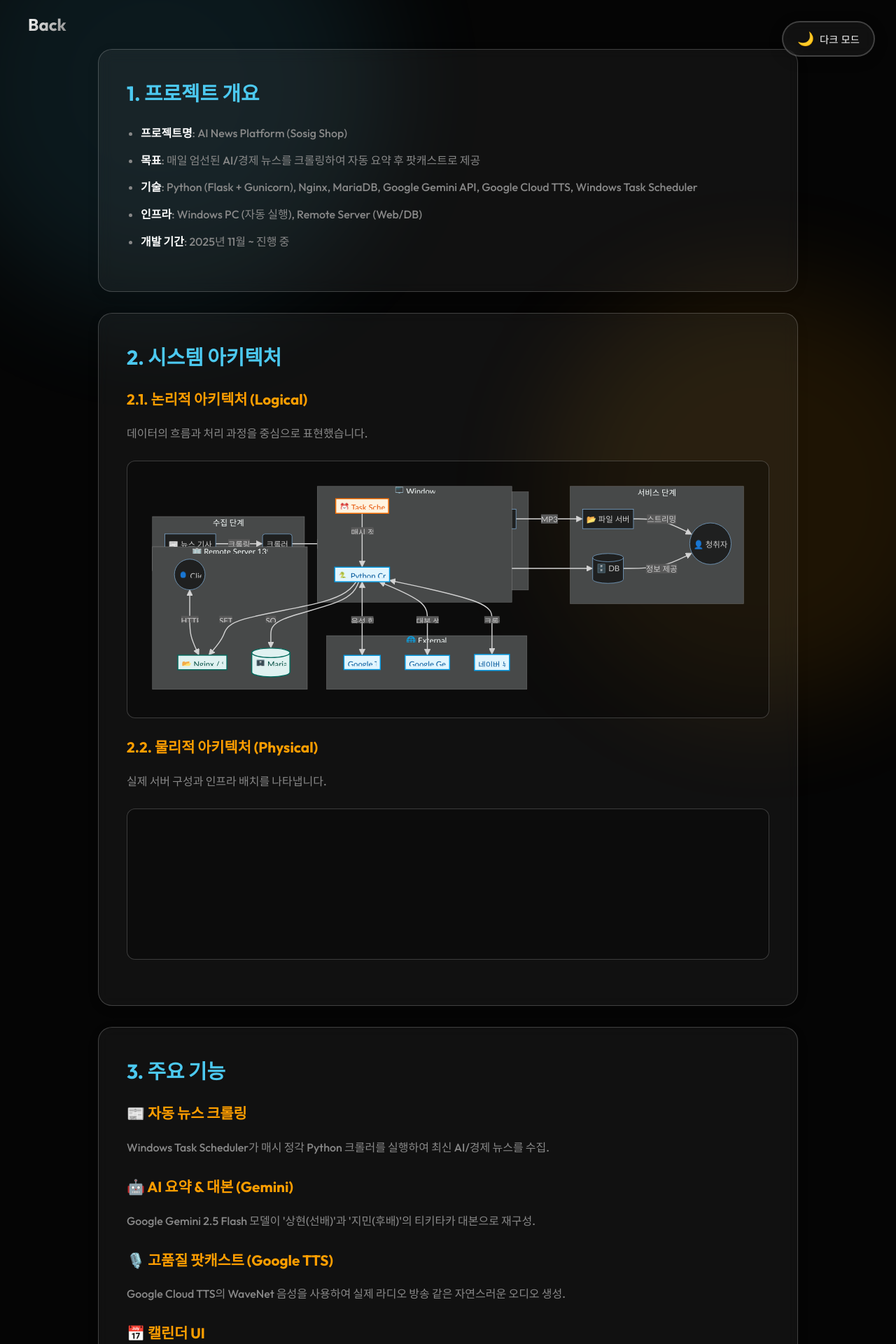
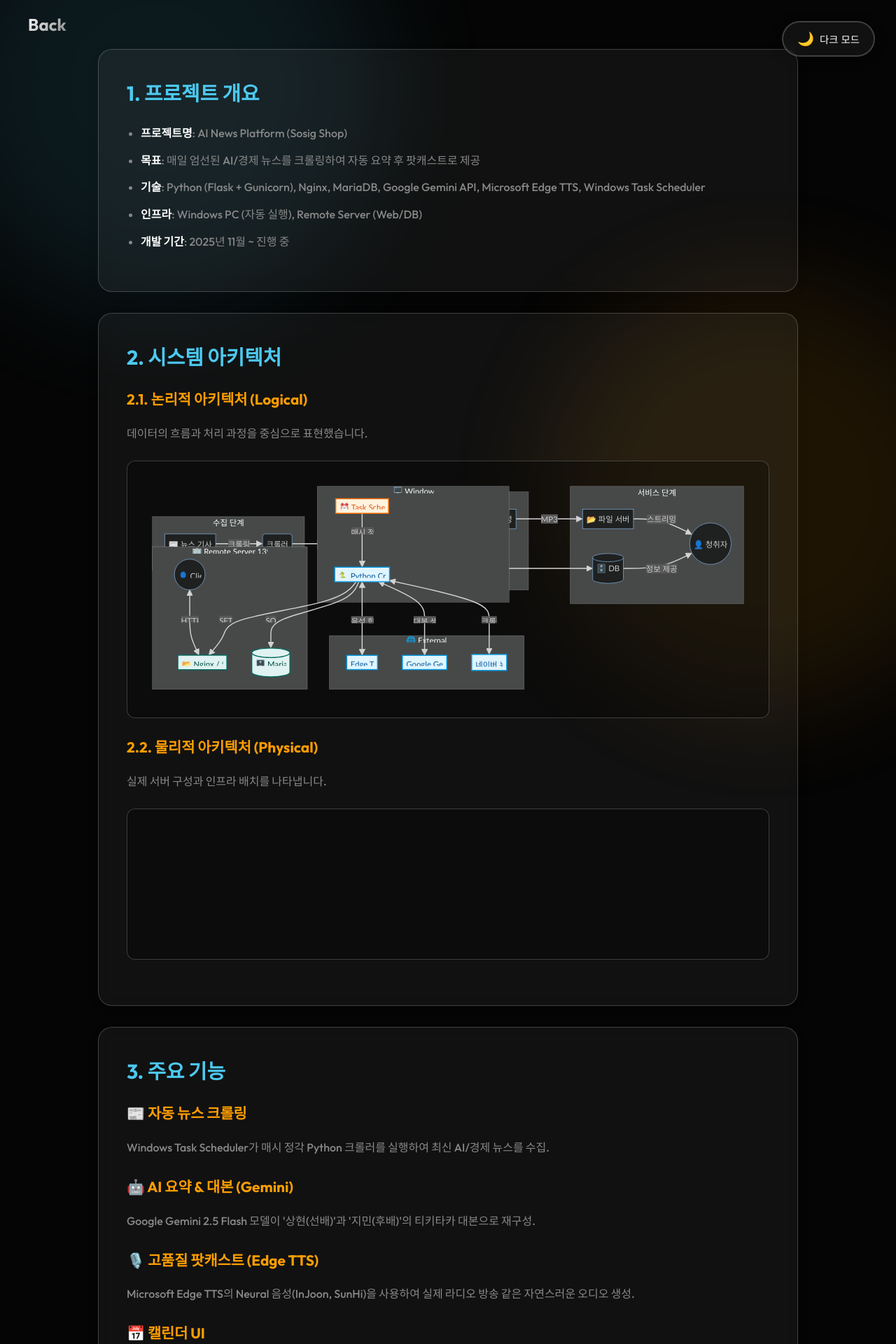
Before and after one commit to rainsosig-source/flask, a Flask app: page /about in a window 1280 px wide. Shown: the top 1920 px of the page at 70% size. Run offline with Flask 3, Linux system fonts and the light colour scheme; parts of the project's set-up code (start-up, migrations or seed data) failed here and were passed over.

Commit message:
Fix about page: correct TTS description from Google Cloud TTS to Microsoft Edge TTS
The actual crawler uses edge-tts (Microsoft Edge TTS Neural voices)
not Google Cloud TTS WaveNet as previously stated.

Co-Authored-By: Claude Opus 4.6 <noreply@anthropic.com>

```diff
--- a/templates/about.html
+++ b/templates/about.html
@@ -39,7 +39,7 @@
             <ul>
                 <li><strong>프로젝트명</strong>: AI News Platform (Sosig Shop)</li>
                 <li><strong>목표</strong>: 매일 엄선된 AI/경제 뉴스를 크롤링하여 자동 요약 후 팟캐스트로 제공</li>
-                <li><strong>기술</strong>: Python (Flask + Gunicorn), Nginx, MariaDB, Google Gemini API, Google Cloud TTS, Windows Task
+                <li><strong>기술</strong>: Python (Flask + Gunicorn), Nginx, MariaDB, Google Gemini API, Microsoft Edge TTS, Windows Task
                     Scheduler</li>
                 <li><strong>인프라</strong>: Windows PC (자동 실행), Remote Server (Web/DB)</li>
                 <li><strong>개발 기간</strong>: 2025년 11월 ~ 진행 중</li>
@@ -85,7 +85,7 @@
                 subgraph External [🌐 External APIs]
                 Crawler <--> |크롤링| Naver[네이버 뉴스]:::blue
                     Crawler <--> |대본 생성| Gemini[Google Gemini]:::blue
-                        Crawler <--> |음성 합성| G_TTS[Google TTS]:::blue
+                        Crawler <--> |음성 합성| Edge_TTS[Edge TTS]:::blue
                             end
 
                             subgraph RemoteServer [🏢 Remote Server 139.150.x.x]
@@ -105,8 +105,8 @@
             <h3>🤖 AI 요약 & 대본 (Gemini)</h3>
             <p>Google Gemini 2.5 Flash 모델이 '상현(선배)'과 '지민(후배)'의 티키타카 대본으로 재구성.</p>
 
-            <h3>🎙️ 고품질 팟캐스트 (Google TTS)</h3>
-            <p>Google Cloud TTS의 WaveNet 음성을 사용하여 실제 라디오 방송 같은 자연스러운 오디오 생성.</p>
+            <h3>🎙️ 고품질 팟캐스트 (Edge TTS)</h3>
+            <p>Microsoft Edge TTS의 Neural 음성(InJoon, SunHi)을 사용하여 실제 라디오 방송 같은 자연스러운 오디오 생성.</p>
 
             <h3>📅 캘린더 UI</h3>
             <p>날짜별, 키워드별로 뉴스를 탐색 가능.</p>
@@ -146,7 +146,7 @@
             <h3>기술적 도전</h3>
             <ul>
                 <li><strong>로컬 실행 최적화</strong>: Windows Task Scheduler 기반 자동화로 Cloud Run의 SFTP 제약 및 네트워크 제한 문제 해결</li>
-                <li><strong>IP 차단 해결</strong>: 무료 TTS 서비스의 IP 차단 문제를 Google Cloud TTS 공식 API 도입으로 해결</li>
+                <li><strong>IP 차단 해결</strong>: 무료 TTS 서비스의 IP 차단 문제를 Microsoft Edge TTS로 전환하여 해결</li>
                 <li><strong>프롬프트 엔지니어링</strong>: 단순 요약을 넘어선 '페르소나(상현/지민)' 기반의 몰입감 있는 대본 생성</li>
                 <li><strong>자동화 파이프라인</strong>: Windows Task Scheduler와 연동하여 사람의 개입 없는 24/7 뉴스 생성 시스템 구축</li>
                 <li><strong>Topic/Keyword 분리</strong>: 검색어(Keyword)와 표시명(Topic)을 분리하여 유연한 카테고리 관리</li>
```
